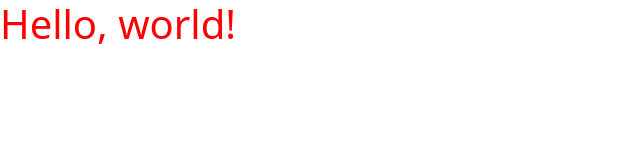
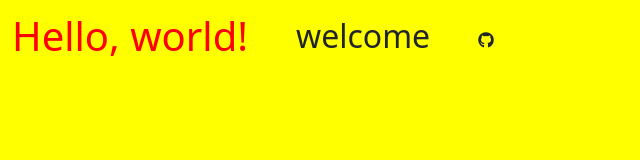
Before and after one commit to melina-niavarani/portfolio-project, a plain HTML site: page index.html in a window 1280 px wide. Shown: the whole page, without its empty margins (0-640 px from the left). Drawn offline with nearby package versions, Linux system fonts and the light colour scheme.

Commit message:
add font awsome

```diff
--- a/index.html
+++ b/index.html
@@ -6,9 +6,12 @@
     <title>portfolio</title>
     <link href="https://cdn.jsdelivr.net/npm/bootstrap@5.3.1/dist/css/bootstrap.min.css" rel="stylesheet" integrity="sha384-4bw+/aepP/YC94hEpVNVgiZdgIC5+VKNBQNGCHeKRQN+PtmoHDEXuppvnDJzQIu9" crossorigin="anonymous">
     <link rel="stylesheet" href="src/css/style.css">
+    <script src="https://kit.fontawesome.com/10cdaa6880.js" crossorigin="anonymous"></script>
   </head>
-  <body>
+  <body class="d-flex gap-5 align-items-center">
     <h1>Hello, world!</h1>
+    <h2>welcome</h2>
+    <i class="fa-brands fa-github"></i>
     <script src="https://cdn.jsdelivr.net/npm/bootstrap@5.3.1/dist/js/bootstrap.bundle.min.js" integrity="sha384-HwwvtgBNo3bZJJLYd8oVXjrBZt8cqVSpeBNS5n7C8IVInixGAoxmnlMuBnhbgrkm" crossorigin="anonymous"></script>
   </body>
 </html>
--- a/src/css/style.css
+++ b/src/css/style.css
@@ -1,3 +1,7 @@
 h1{
     color: red;
 }
+body{
+    background-color: yellow;
+    padding: 12px;
+}
```
